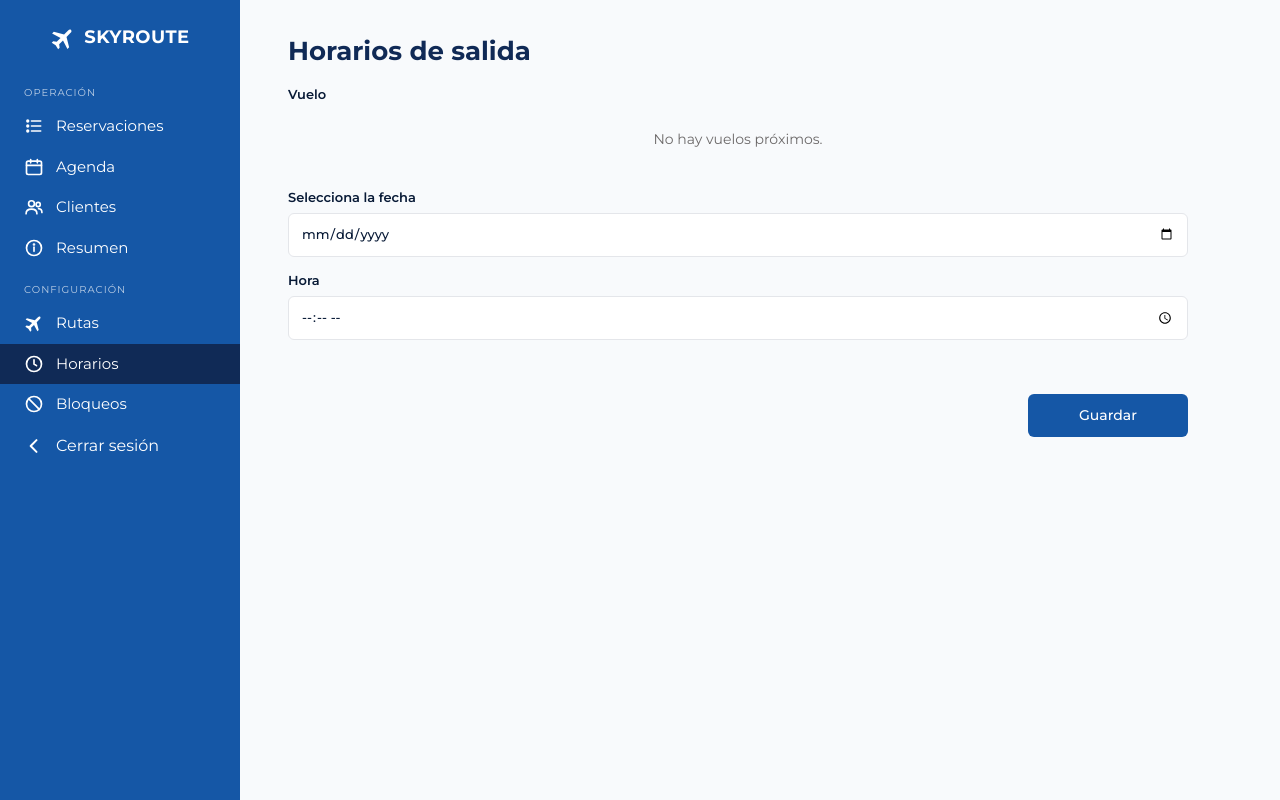
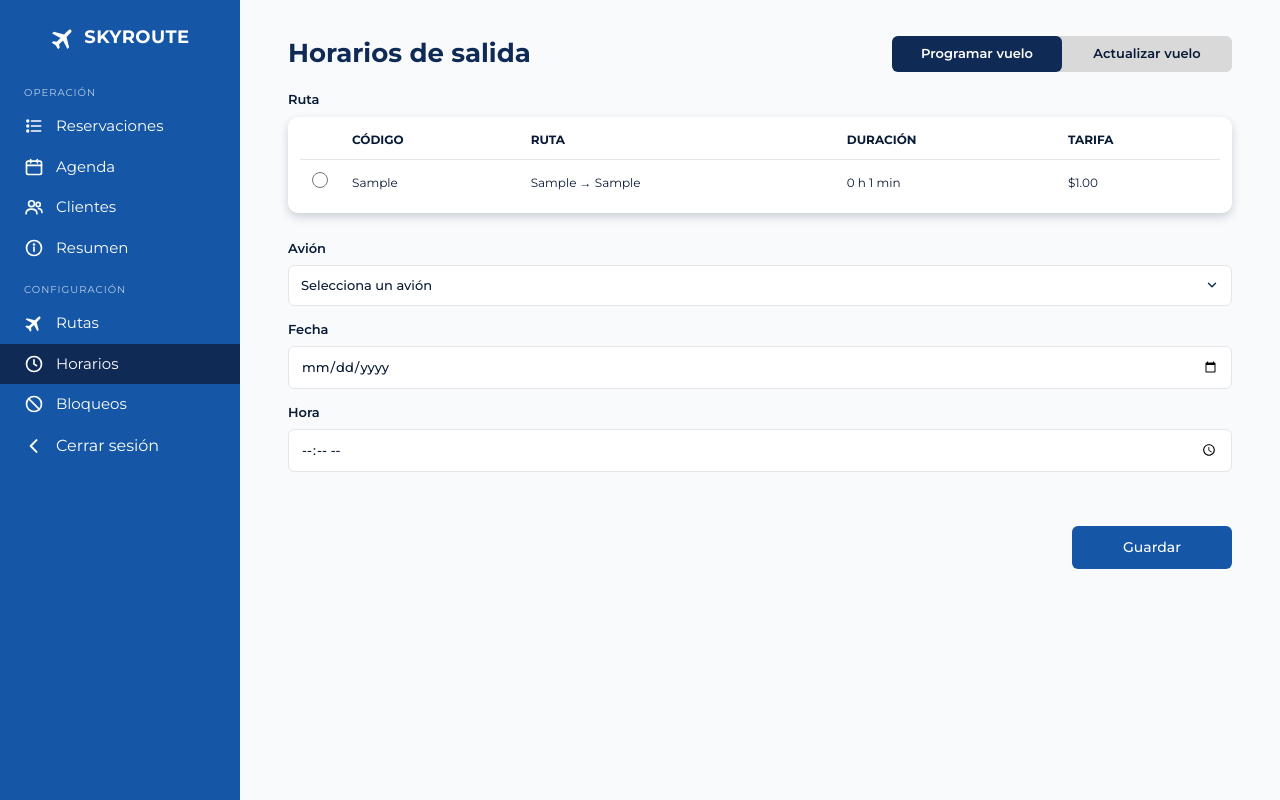
Before and after one commit to AndreaLaraOsuna/SkyRoute, a Spring Boot app: page /admin/horarios in a window 1280 px wide. Run offline with Spring Boot 4, Linux system fonts and the light colour scheme; a user stored in the database is signed in; tables that the repository leaves empty hold one stand-in row (values such as "Sample post"); some of the project's set-up classes (security, data sources, template engines, error pages and the like) are left out, and stand-ins take their place.

Commit message:
programar y actualizar vuelo en hrarios, corrección de algunas vistas

```diff
--- a/SkyRoute/src/main/java/com/cisneros_guevara_lara/SkyRoute/controller/AdminHorarioController.java
+++ b/SkyRoute/src/main/java/com/cisneros_guevara_lara/SkyRoute/controller/AdminHorarioController.java
@@ -24,10 +24,29 @@ public class AdminHorarioController {
 
     @GetMapping
     public String mostrar(Model model) {
+        model.addAttribute("rutas", horarioService.listarRutas());
+        model.addAttribute("aviones", horarioService.listarAviones());
         model.addAttribute("vuelos", horarioService.listarVuelosProximos());
         return "admin/horarios";
     }
 
+    // Pestaña "Programar vuelo": crea un vuelo nuevo
+    @PostMapping("/programar")
+    public String programar(@RequestParam(required = false) Long rutaId,
+                            @RequestParam(required = false) Long avionId,
+                            @RequestParam(required = false) @DateTimeFormat(iso = DateTimeFormat.ISO.DATE) LocalDate fecha,
+                            @RequestParam(required = false) @DateTimeFormat(pattern = "HH:mm") LocalTime hora,
+                            RedirectAttributes redirect) {
+        try {
+            horarioService.programar(rutaId, avionId, fecha, hora);
+            redirect.addFlashAttribute("exito", "Vuelo programado");
+        } catch (IllegalArgumentException | IllegalStateException e) {
+            redirect.addFlashAttribute("error", e.getMessage());
+        }
+        return "redirect:/admin/horarios";
+    }
+
+    // Pestaña "Actualizar vuelo": cambia fecha y hora de los vuelos seleccionados
     @PostMapping
     public String reprogramar(@RequestParam(required = false) List<Long> vueloIds,
                               @RequestParam(required = false) @DateTimeFormat(iso = DateTimeFormat.ISO.DATE) LocalDate fecha,
@@ -40,6 +59,7 @@ public class AdminHorarioController {
         } catch (IllegalArgumentException e) {
             redirect.addFlashAttribute("error", e.getMessage());
         }
+        redirect.addFlashAttribute("pestana", "actualizar");
         return "redirect:/admin/horarios";
     }
 }
--- a/SkyRoute/src/main/java/com/cisneros_guevara_lara/SkyRoute/repository/VueloRepository.java
+++ b/SkyRoute/src/main/java/com/cisneros_guevara_lara/SkyRoute/repository/VueloRepository.java
@@ -8,6 +8,7 @@ import org.springframework.stereotype.Repository;
 
 import java.time.LocalDate;
 import java.util.List;
+import java.time.LocalTime;
 
 @Repository
 public interface VueloRepository extends JpaRepository<Vuelo, Long> {
@@ -50,4 +51,6 @@ public interface VueloRepository extends JpaRepository<Vuelo, Long> {
             "AND v.id NOT IN (SELECT b.vuelo.id FROM Bloqueo b) " +
             "ORDER BY v.fecha ASC, v.horaSalida ASC")
     List<Vuelo> buscarSinBloqueoDesde(@Param("desde") LocalDate desde);
+
+    boolean existsByAvionIdAndFechaAndHoraSalida(Long avionId, LocalDate fecha, LocalTime horaSalida);
 }
--- a/SkyRoute/src/main/resources/static/css/estilos.css
+++ b/SkyRoute/src/main/resources/static/css/estilos.css
@@ -753,7 +753,7 @@
     }
 
     .resumen-cuadricula {
-        max-width: 720px;
+        max-width: none;
     }
 
     .lista-destinos {
@@ -1009,13 +1009,18 @@
         font-size: 0.6875rem;
     }
 
+    .filtros-reservaciones .barra-acciones {
+        grid-column: 2;
+        margin-top: 0;
+    }
+
     .detalle-cabecera {
         grid-template-areas:
             "titulo estado"
             "fecha checkin";
         gap: 4px 12px;
         margin-bottom: 20px;
-        max-width: 880px;
+        max-width: none;
     }
 
     .detalle-titulo {
@@ -1037,7 +1042,7 @@
             "pasajeros cliente"
             "pago pago";
         gap: 20px 24px;
-        max-width: 880px;
+        max-width: none;
     }
 
     .detalle-vuelo {
@@ -1091,12 +1096,12 @@
     }
 
     .resumen-cuadricula {
-        max-width: 820px;
+        max-width: none;
         gap: 36px 48px;
     }
 
     .formulario-admin {
-        max-width: 900px;
+        max-width: none;
     }
 
     .panel-bloqueo {
@@ -1295,7 +1300,7 @@
             "nombre ."
             "fecha botones";
         align-items: end;
-        max-width: 880px;
+        max-width: none;
     }
 
     .detalle-botones {
@@ -1352,4 +1357,25 @@
     .panel-bloqueo:has(#tipo-horas:checked) .tabla-rutas {
         max-height: calc(100vh - 740px);
     }
+
+    .tabla-rutas input[type="radio"] {
+        width: 16px;
+        height: 16px;
+        accent-color: var(--color-primario);
+        cursor: pointer;
+    }
+
+    .tabla-rutas tbody tr:has(.radio-ruta:checked) {
+        background-color: var(--color-campo);
+    }
+
+    .vista-programar,
+    .vista-actualizar {
+        display: none;
+    }
+
+    .horarios-pestanas:has(#tab-programar:checked) .vista-programar,
+    .horarios-pestanas:has(#tab-actualizar:checked) .vista-actualizar {
+        display: flex;
+    }
 }
--- a/SkyRoute/src/main/resources/templates/admin/fragments/base.html
+++ b/SkyRoute/src/main/resources/templates/admin/fragments/base.html
@@ -31,7 +31,7 @@
     <nav>
         <a th:href="@{/admin/rutas}" class="barra-lateral-enlace" th:classappend="${activo == 'rutas'} ? 'activo'">
             <img th:src="@{/imgs/iconos/avion.svg}" alt="" class="icono icono-blanco">Rutas</a>
-         <a th:href="@{/admin/horarios}" class="barra-lateral-enlace" th:classappend="${activo == 'horarios'} ? 'activo'">
+        <a th:href="@{/admin/horarios}" class="barra-lateral-enlace" th:classappend="${activo == 'horarios'} ? 'activo'">
             <img th:src="@{/imgs/iconos/reloj.svg}" alt="" class="icono icono-blanco">Horarios</a>
         <a th:href="@{/admin/bloqueos}" class="barra-lateral-enlace" th:classappend="${activo == 'bloqueos'} ? 'activo'">
             <img th:src="@{/imgs/iconos/bloqueo.svg}" alt="" class="icono icono-blanco">Bloqueos</a>
@@ -87,12 +87,23 @@
                     <img th:src="@{/imgs/iconos/usuario.svg}" alt="" class="icono icono-blanco">
                     <span th:text="${adminActual != null} ? ${adminActual.nombreCompleto} : 'Administrador'">Administrador</span>
                 </li>
-                <li><a th:href="@{/admin/rutas}" class="menu-lateral-enlace menu-lateral-sangria">Rutas</a></li>
-                <li><a th:href="@{/admin/horarios}" class="menu-lateral-enlace menu-lateral-sangria">Horarios de salida</a></li>
-                <li><a th:href="@{/admin/bloqueos}" class="menu-lateral-enlace menu-lateral-sangria">Bloqueos</a></li>
+                <li>
+                    <a th:href="@{/admin/rutas}" class="menu-lateral-enlace">
+                        <img th:src="@{/imgs/iconos/avion.svg}" alt="" class="icono icono-blanco">Rutas</a>
+                </li>
+                <li>
+                    <a th:href="@{/admin/horarios}" class="menu-lateral-enlace">
+                        <img th:src="@{/imgs/iconos/reloj.svg}" alt="" class="icono icono-blanco">Horarios de salida</a>
+                </li>
+                <li>
+                    <a th:href="@{/admin/bloqueos}" class="menu-lateral-enlace">
+                        <img th:src="@{/imgs/iconos/bloqueo.svg}" alt="" class="icono icono-blanco">Bloqueos</a>
+                </li>
                 <li>
                     <form th:action="@{/admin/logout}" method="post">
-                        <button type="submit" class="menu-lateral-enlace menu-lateral-sangria boton-cerrar-sesion">Cerrar sesión</button>
+                        <button type="submit" class="menu-lateral-enlace boton-cerrar-sesion">
+                            <img th:src="@{/imgs/iconos/regresar.svg}" alt="" class="icono icono-blanco">Cerrar sesión
+                        </button>
                     </form>
                 </li>
             </ul>
--- a/SkyRoute/src/main/resources/templates/admin/horarios.html
+++ b/SkyRoute/src/main/resources/templates/admin/horarios.html
@@ -10,13 +10,76 @@
         <header th:replace="~{admin/fragments/base :: encabezadoRegresar('/admin/reservaciones')}"></header>
 
         <main class="contenido-admin">
+            <!-- Todo va dentro de "horarios-pestanas" para que el CSS sepa qué pestaña está marcada -->
+            <div class="horarios-pestanas">
                 <div class="cabecera-pagina">
                     <h1 class="titulo-pagina">Horarios de salida</h1>
+                    <div class="pestanas selector-vista-agenda">
+                        <label class="pestana"><input type="radio" name="pestana-horarios" id="tab-programar"
+                                                      class="selector-oculto" th:checked="${pestana != 'actualizar'}">Programar vuelo</label>
+                        <label class="pestana"><input type="radio" name="pestana-horarios" id="tab-actualizar"
+                                                      class="selector-oculto" th:checked="${pestana == 'actualizar'}">Actualizar vuelo</label>
+                    </div>
                 </div>
 
                 <p th:replace="~{admin/fragments/base :: error}"></p>
 
-            <form id="form-horario" class="formulario-admin" method="post" th:action="@{/admin/horarios}">
+                <form id="form-programar" class="formulario-admin vista-programar" method="post"
+                      th:action="@{/admin/horarios/programar}">
+                    <fieldset class="grupo-campo">
+                        <legend class="etiqueta">Ruta</legend>
+                        <p class="mensaje-vacio" th:if="${#lists.isEmpty(rutas)}">No hay rutas registradas.</p>
+                        <div class="contenedor-tabla tabla-rutas" th:unless="${#lists.isEmpty(rutas)}">
+                            <table class="tabla">
+                                <thead>
+                                <tr>
+                                    <th></th>
+                                    <th>Código</th>
+                                    <th>Ruta</th>
+                                    <th>Duración</th>
+                                    <th>Tarifa</th>
+                                </tr>
+                                </thead>
+                                <tbody>
+                                <tr th:each="ruta : ${rutas}">
+                                    <td><input type="radio" class="radio-ruta" name="rutaId" th:value="${ruta.id}" required
+                                               th:aria-label="'Seleccionar ' + ${ruta.codigo}"></td>
+                                    <td th:text="${ruta.codigo}">AB 126</td>
+                                    <td th:text="${ruta.origen} + ' → ' + ${ruta.destino}">HMO → GDL</td>
+                                    <td th:text="${ruta.duracionMinutos / 60} + ' h ' + ${ruta.duracionMinutos % 60} + ' min'">2 h 20 min</td>
+                                    <td th:text="'$' + ${#numbers.formatDecimal(ruta.tarifa, 1, 'COMMA', 2, 'POINT')}">$2,990</td>
+                                </tr>
+                                </tbody>
+                            </table>
+                        </div>
+                    </fieldset>
+
+                    <div class="grupo-campo">
+                        <label class="etiqueta" for="prog-avion">Avión</label>
+                        <select class="campo" id="prog-avion" name="avionId" required>
+                            <option value="" disabled selected>Selecciona un avión</option>
+                            <option th:each="avion : ${aviones}" th:value="${avion.id}"
+                                    th:text="${avion.matricula} + ' (' + ${avion.asientos} + ' asientos)'">XA-SKY</option>
+                        </select>
+                    </div>
+
+                    <div class="grupo-campo">
+                        <label class="etiqueta" for="prog-fecha">Fecha</label>
+                        <input type="date" class="campo" id="prog-fecha" name="fecha" th:min="${#temporals.createToday()}" required>
+                    </div>
+
+                    <div class="grupo-campo">
+                        <label class="etiqueta" for="prog-hora">Hora</label>
+                        <input type="time" class="campo" id="prog-hora" name="hora" required>
+                    </div>
+
+                    <div class="barra-acciones">
+                        <button type="button" class="boton boton-oscuro" data-abrir-modal="modal-programar">Guardar</button>
+                    </div>
+                </form>
+
+                <form id="form-horario" class="formulario-admin vista-actualizar" method="post"
+                      th:action="@{/admin/horarios}">
                     <fieldset class="grupo-campo">
                         <legend class="etiqueta">Vuelo</legend>
                         <p class="mensaje-vacio" th:if="${#lists.isEmpty(vuelos)}">No hay vuelos próximos.</p>
@@ -46,7 +109,7 @@
                     </fieldset>
 
                     <div class="grupo-campo">
-                    <label class="etiqueta" for="horario-fecha">Selecciona la fecha</label>
+                        <label class="etiqueta" for="horario-fecha">Selecciona la nueva fecha</label>
                         <input type="date" class="campo" id="horario-fecha" name="fecha" th:min="${#temporals.createToday()}" required>
                     </div>
 
@@ -59,7 +122,18 @@
                         <button type="button" class="boton boton-oscuro" data-abrir-modal="modal-guardar-horario">Guardar</button>
                     </div>
                 </form>
+            </div>
         </main>
+    </div>
+</div>
+
+<div class="modal-fondo modal-fondo-difuminado" id="modal-programar" role="dialog" aria-modal="true">
+    <div class="modal modal-centrado">
+        <h2 class="modal-titulo">¿Desea programar el vuelo?</h2>
+        <div class="modal-acciones">
+            <button type="button" class="boton boton-suave boton-grande" data-cerrar-modal>Volver</button>
+            <button type="submit" form="form-programar" class="boton boton-secundario boton-grande">Programar</button>
+        </div>
     </div>
 </div>
 
--- a/SkyRoute/src/main/resources/templates/admin/reservaciones.html
+++ b/SkyRoute/src/main/resources/templates/admin/reservaciones.html
@@ -17,8 +17,7 @@
                     Nueva Reservación
                 </a>
             </div>
-
-            <!-- Filtros: formulario GET, se pueden combinar -->
+            <p th:replace="~{admin/fragments/base :: error}"></p>
             <form class="filtros-reservaciones" method="get" th:action="@{/admin/reservaciones}">
                 <label class="campo-buscar">
                     <input type="search" name="q" th:value="${q}" placeholder="Folio, pasajero o correo">
--- a/SkyRoute/src/main/resources/templates/admin/rutas.html
+++ b/SkyRoute/src/main/resources/templates/admin/rutas.html
@@ -18,7 +18,7 @@
 
             <form id="form-ruta" class="formulario-admin" method="post" th:action="@{/admin/rutas}">
                 <div class="grupo-campo">
-                    <label class="etiqueta" for="ruta-codigo">Código de vuelo</label>
+                    <label class="etiqueta" for="ruta-codigo">Código</label>
                     <input type="text" class="campo" id="ruta-codigo" name="codigo" placeholder="AB 126" required>
                 </div>
 
```
Also changed, not shown: SkyRoute/src/main/java/com/cisneros_guevara_lara/SkyRoute/controller/AdminReservacionController.java (+21 -5 lines), SkyRoute/src/main/java/com/cisneros_guevara_lara/SkyRoute/repository/ReservacionRepository.java (+23 -4 lines), SkyRoute/src/main/java/com/cisneros_guevara_lara/SkyRoute/service/AdminHorarioService.java (+58 -6 lines), SkyRoute/src/main/java/com/cisneros_guevara_lara/SkyRoute/service/AdminReservacionService.java (+19 -2 lines). Lines whose indentation alone changed are shown as unchanged.
